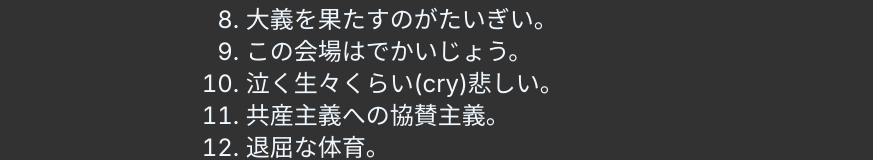
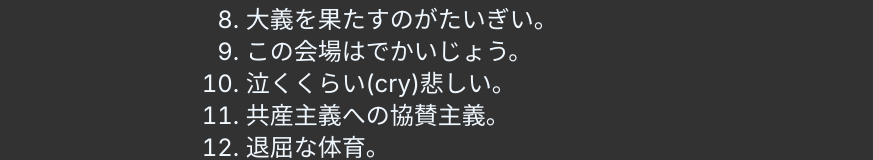
Before and after one commit to DaiChi904/daichi904.com, a Next.js app: page /profile/gyagu in a window 1280 px wide. Shown: the part 338-498 px from the top of the page, without its empty margins (203-1076 px from the left). Built offline with nearby package versions, Linux system fonts and the light colour scheme.

Commit message:
minor fix

```diff
--- a/src/app/profile/gyagu/page.tsx
+++ b/src/app/profile/gyagu/page.tsx
@@ -31,7 +31,7 @@ function Portfolio() {
                                 <li>日本の海にじゃっぱーん。</li>
                                 <li>大義を果たすのがたいぎい。</li>
                                 <li>この会場はでかいじょう。</li>
-                                <li>泣く生々くらい(cry)悲しい。</li>
+                                <li>泣くくらい(cry)悲しい。</li>
                                 <li>共産主義への協賛主義。</li>
                                 <li>退屈な体育。</li>
                                 <li>クレヨンくれよん。</li>
```
